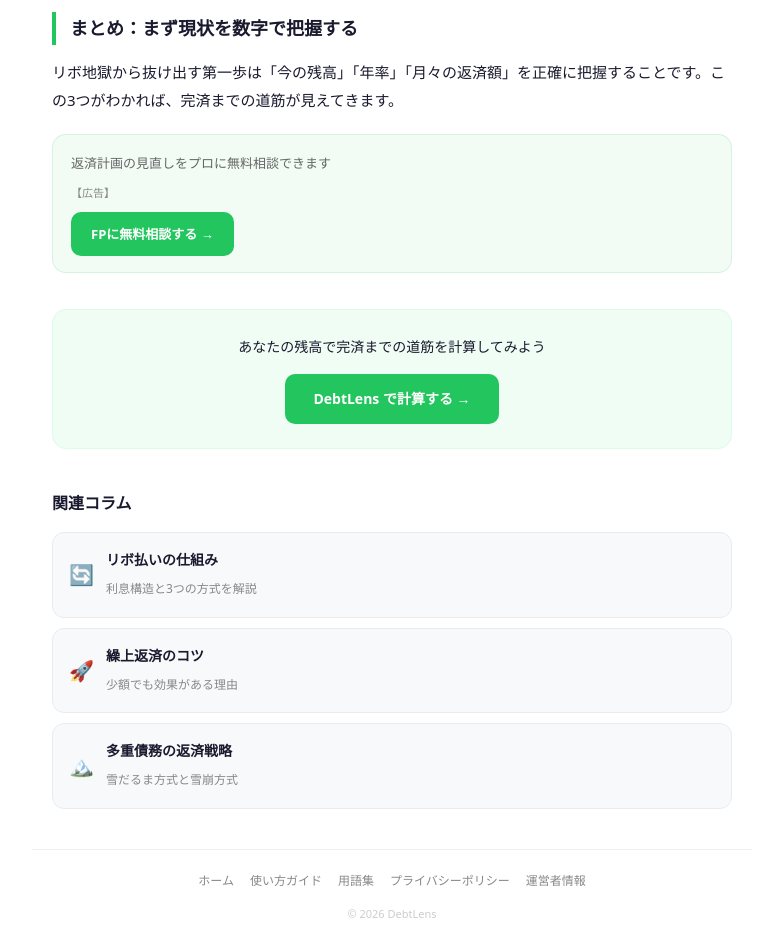
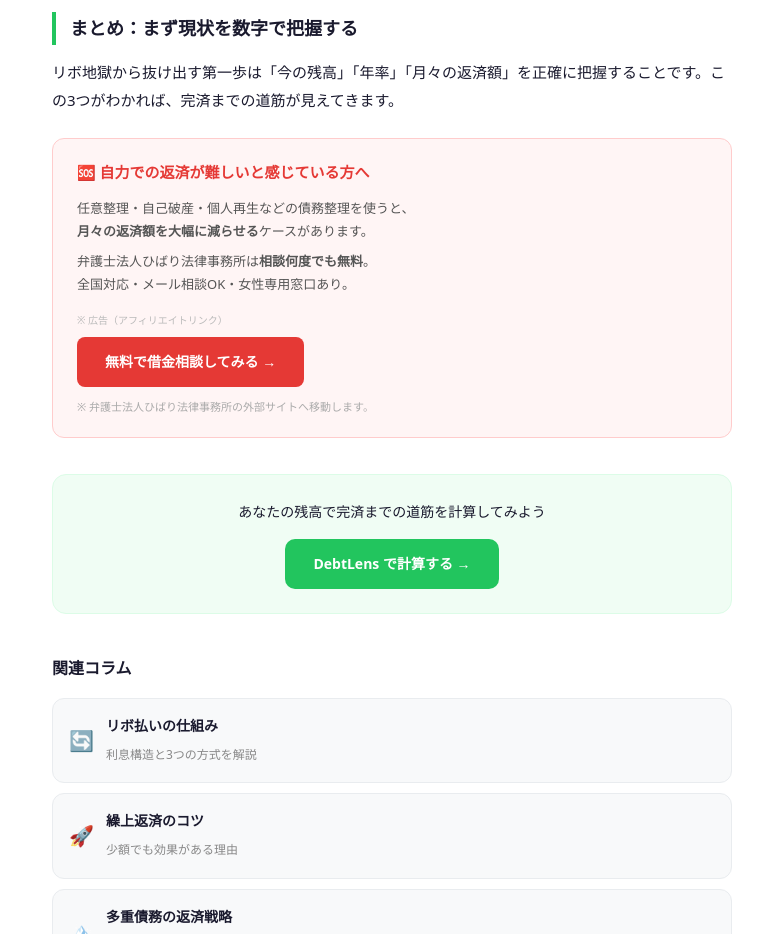
Before and after one commit to debtlens-jp/debtlens, a plain HTML site: page ribo-jigoku.html in a window 1280 px wide. Shown: the part 2040-2974 px from the top of the page, without its empty margins (248-1031 px from the left). Drawn offline with Linux system fonts and the light colour scheme.

Commit message:
Add files via upload

```diff
--- a/ribo-jigoku.html
+++ b/ribo-jigoku.html
@@ -59,11 +59,31 @@
 <h2>まとめ：まず現状を数字で把握する</h2>
 <p>リボ地獄から抜け出す第一歩は「今の残高」「年率」「月々の返済額」を正確に把握することです。この3つがわかれば、完済までの道筋が見えてきます。</p>
 
-<div style="margin:20px 0;padding:16px 18px;background:rgba(34,197,94,0.06);border:1px solid rgba(34,197,94,0.15);border-radius:14px">
-<p style="font-size:13px;color:var(--c-gray-600);margin:0 0 8px">返済計画の見直しをプロに無料相談できます</p>
-<p style="font-size:11px;color:#888;margin:0 0 8px">【広告】</p>
-<a href="https://px.a8.net/svt/ejp?a8mat=4AZLSJ+DT4YWI+20NK+63WO2" rel="sponsored nofollow" style="display:inline-block;padding:10px 20px;background:var(--c-green-500);color:#fff;border-radius:10px;font-size:13px;font-weight:700;text-decoration:none">FPに無料相談する →</a>
+<!-- ★ アフィリエイトCTA（まとめの直後・「DebtLensで計算する」の直前） -->
+<div style="margin:24px 0;padding:20px 24px;background:#fff5f5;border:1px solid #ffcccc;border-radius:12px;">
+  <p style="font-size:15px;font-weight:700;color:#e53935;margin:0 0 10px;">
+    🆘 自力での返済が難しいと感じている方へ
+  </p>
+  <p style="font-size:13px;color:#555;line-height:1.8;margin:0 0 6px;">
+    任意整理・自己破産・個人再生などの債務整理を使うと、<br>
+    <strong>月々の返済額を大幅に減らせる</strong>ケースがあります。
+  </p>
+  <p style="font-size:13px;color:#555;line-height:1.8;margin:0 0 14px;">
+    弁護士法人ひばり法律事務所は<strong>相談何度でも無料</strong>。<br>
+    全国対応・メール相談OK・女性専用窓口あり。
+  </p>
+  <p style="font-size:10px;color:#bbb;margin:0 0 8px;">※ 広告（アフィリエイトリンク）</p>
+  <a href="https://h.accesstrade.net/sp/cc?rk=0100l3sr00optv"
+     target="_blank" rel="nofollow noopener" referrerpolicy="no-referrer-when-downgrade"
+     style="display:inline-block;padding:12px 28px;background:#e53935;color:#fff;border-radius:8px;font-size:14px;font-weight:700;text-decoration:none;">
+    無料で借金相談してみる →
+  </a>
+  <img src="https://h.accesstrade.net/sp/rr?rk=0100l3sr00optv" width="1" height="1" border="0" alt="" style="display:none;">
+  <p style="font-size:11px;color:#aaa;margin:10px 0 0;">
+    ※ 弁護士法人ひばり法律事務所の外部サイトへ移動します。
+  </p>
 </div>
+
 <div class="cta-block"><p style="font-size:14px;margin-bottom:14px;color:var(--c-gray-800)">あなたの残高で完済までの道筋を計算してみよう</p><a href="index.html" class="cta-btn">DebtLens で計算する →</a></div>
 
 <nav class="related"><h2>関連コラム</h2><div class="related-list">
```
Also changed, not shown: shindan.html (+33 -5 lines).
